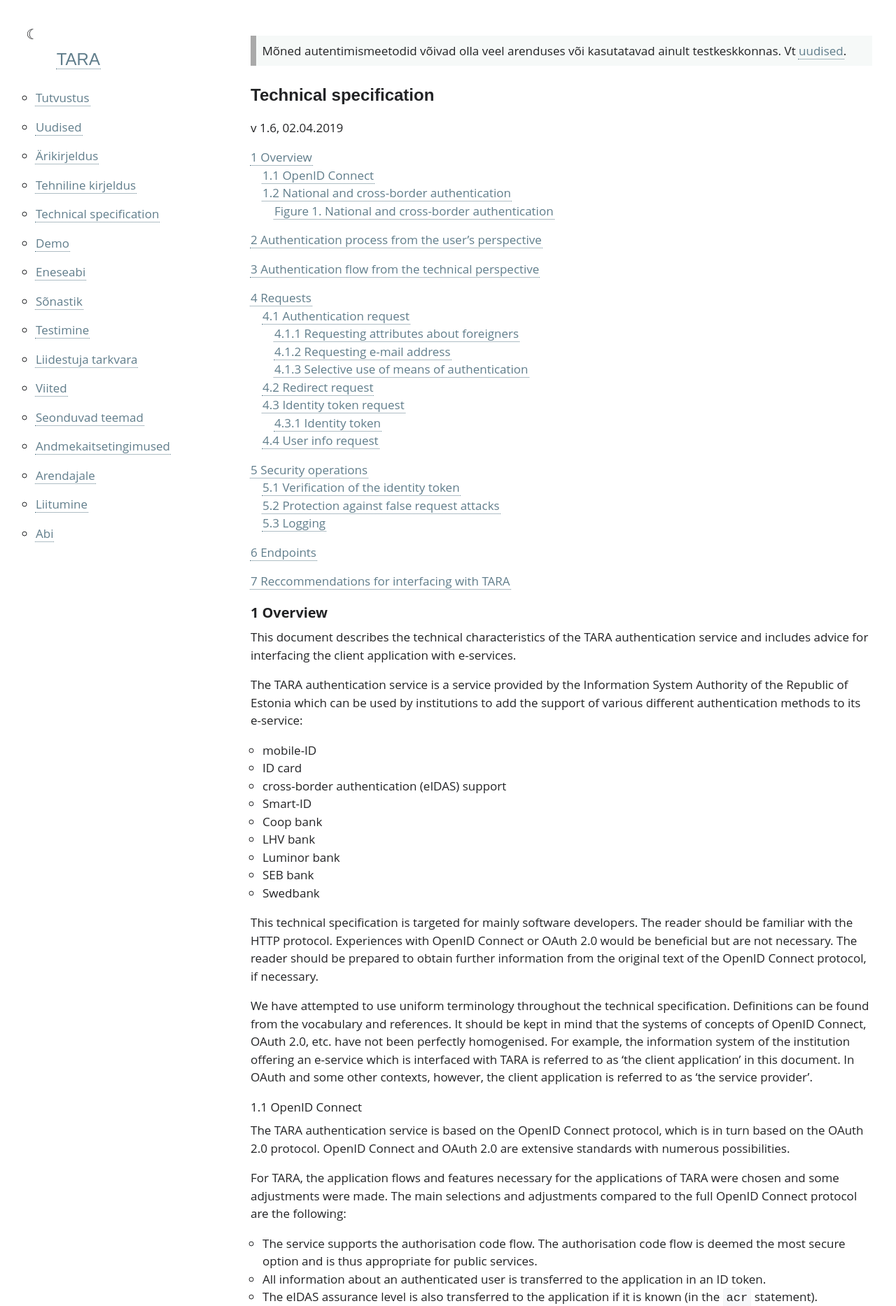
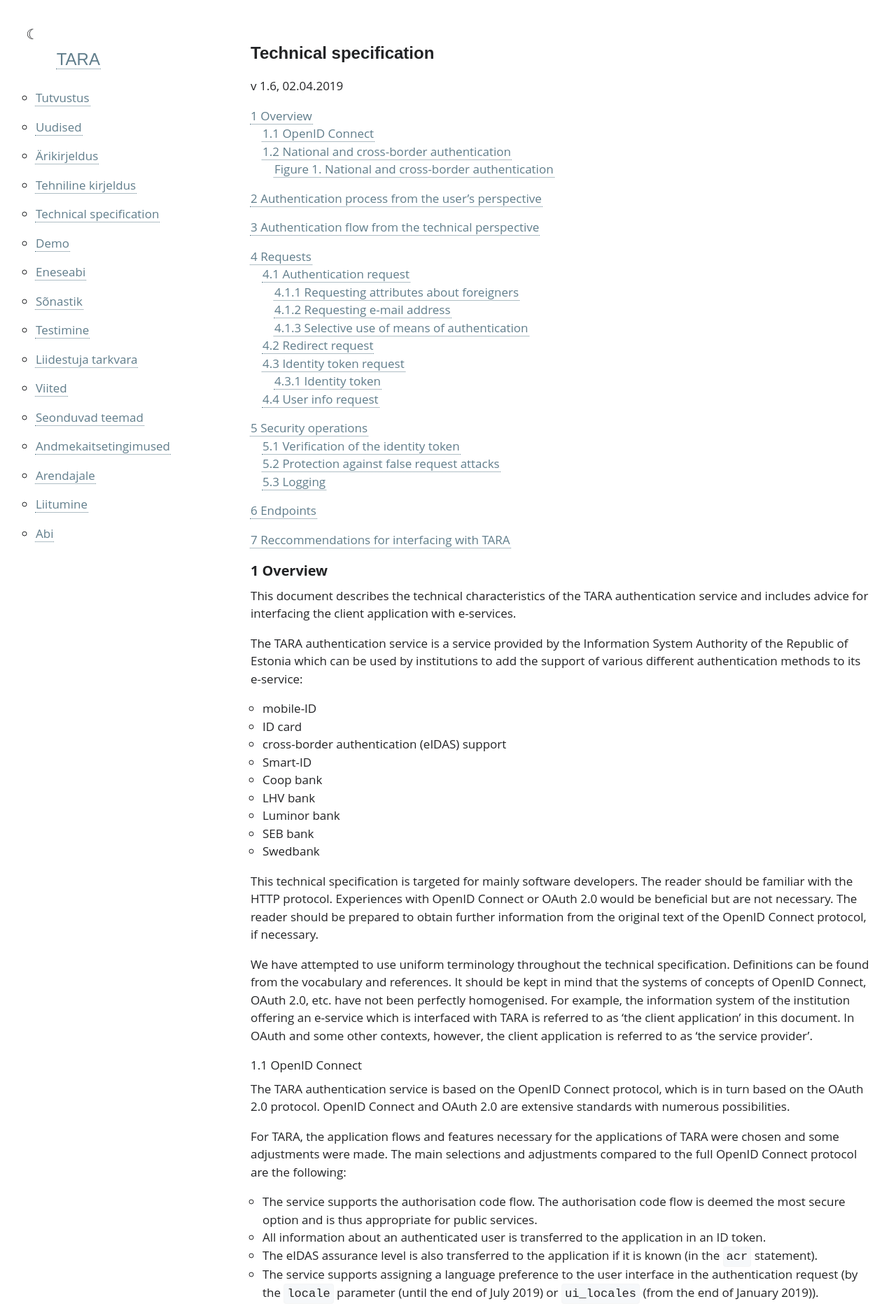
Before and after one commit to e-gov/TARA-Doku, a Jekyll site: the page built from TechnicalSpecification.md, in a window 1280 px wide. Shown: the top 1867 px of the page at 70% size. Built offline with Jekyll 4.4.1, drawn with Linux system fonts in a browser that asks for light colours; our own code applies the rules of GitHub Pages for plain Markdown files.

Commit message:
Update TechnicalSpecification.md

```diff
--- a/TechnicalSpecification.md
+++ b/TechnicalSpecification.md
@@ -2,8 +2,6 @@
 permalink: TechnicalSpecification
 ---
 
-Mõned autentimismeetodid võivad olla veel arenduses või kasutatavad ainult testkeskkonnas. Vt [uudised](Uudised).
-{: .note}
 
 # Technical specification
 {: .no_toc}
```
